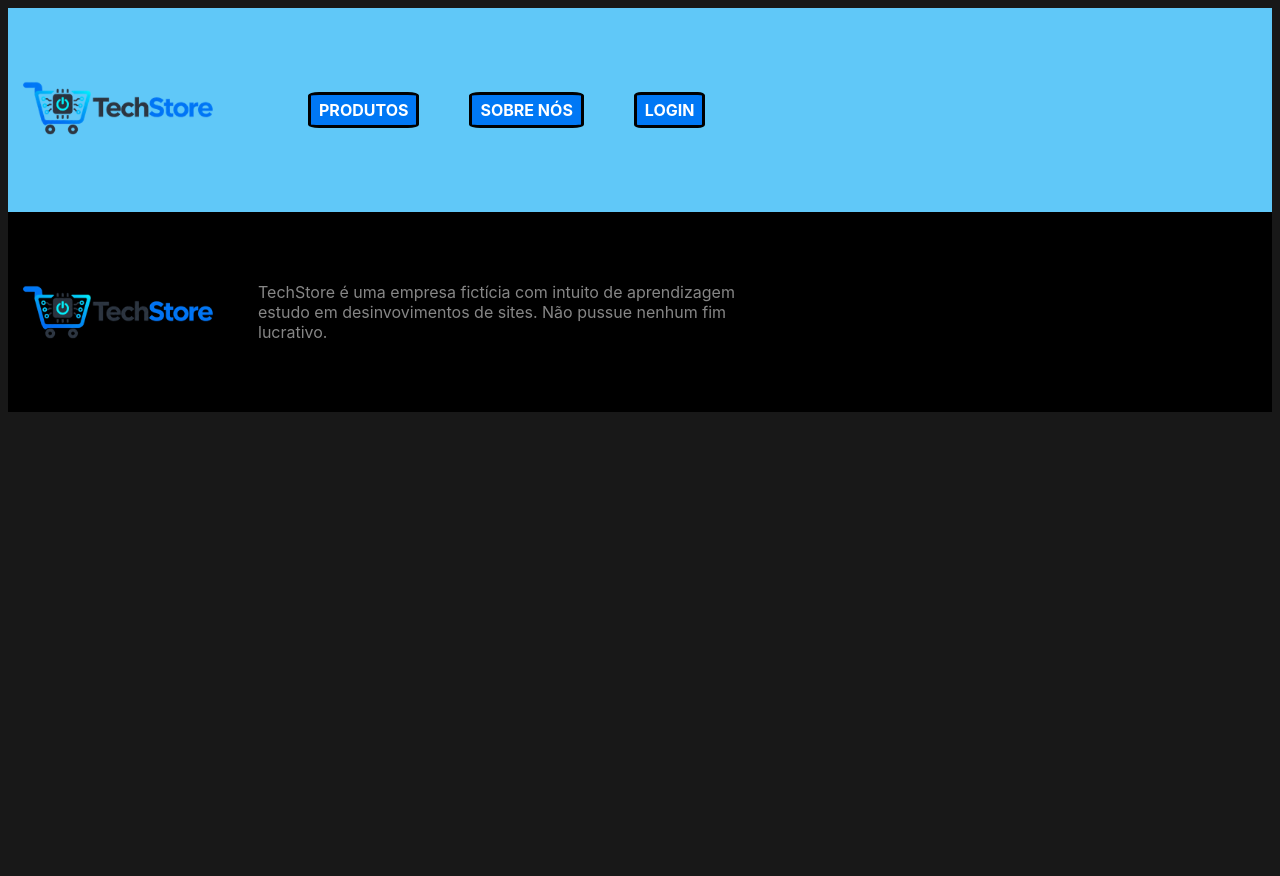
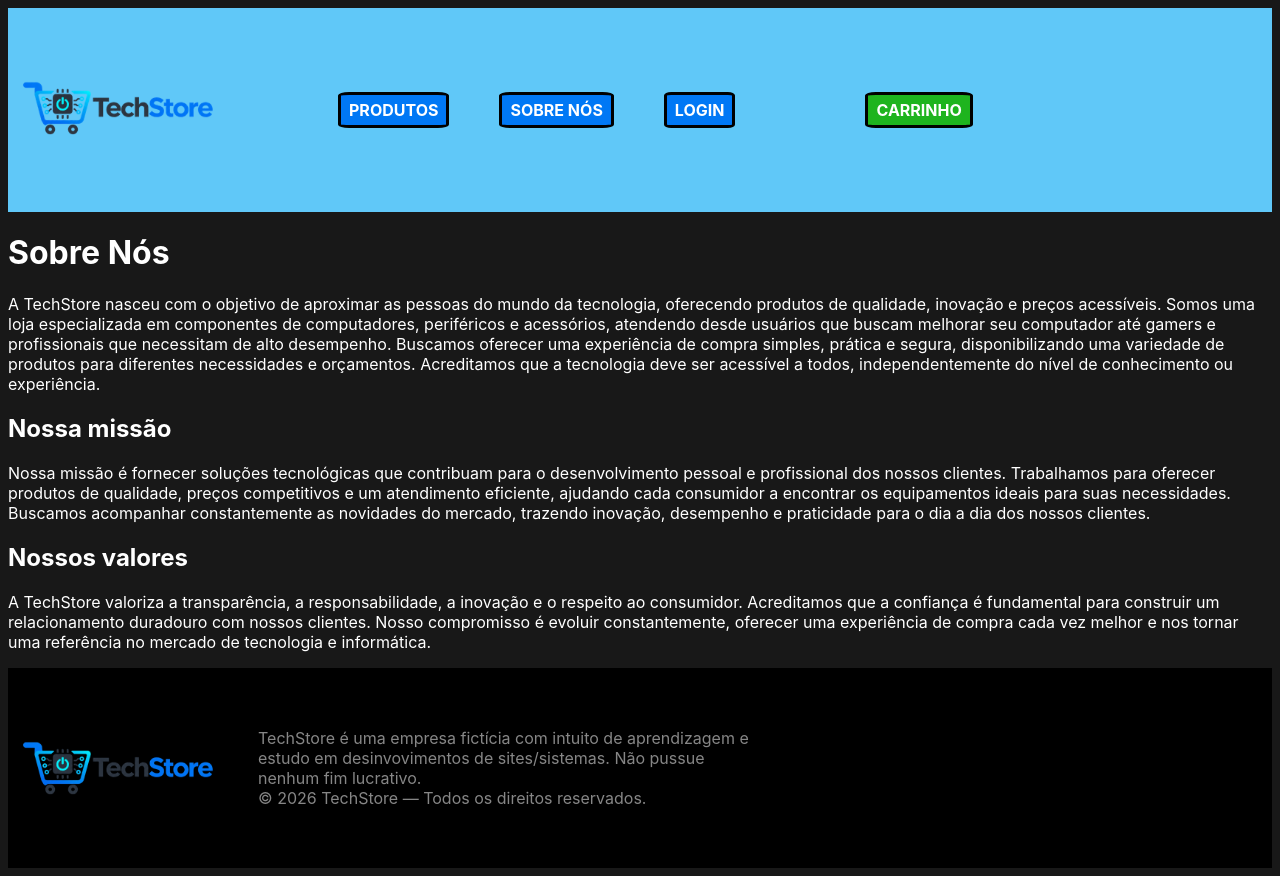
Before and after one commit to Bento120/ProvaPratica, a plain HTML site: page SobreNos.html in a window 1280 px wide. Before the commit the page ends 800 px from the top, so only its background shows below. Drawn offline with Linux system fonts and the light colour scheme.

Commit message:
Add 'Carrinho' page and enhance existing HTML structure with content and styling

```diff
--- a/SobreNos.html
+++ b/SobreNos.html
@@ -15,13 +15,22 @@
             <a href="SobreNos.html"><b>SOBRE NÓS</b></a>
             <a href="login.html"><b>LOGIN</b></a>
         </nav>
+        <a href="carrinho.html" class="carrinho"><b>CARRINHO</b></a>
     </header>
     <main>
+        <h1>Sobre Nós</h1>
+        <p>A TechStore nasceu com o objetivo de aproximar as pessoas do mundo da tecnologia, oferecendo produtos de qualidade, inovação e preços acessíveis. Somos uma loja especializada em componentes de computadores, periféricos e acessórios, atendendo desde usuários que buscam melhorar seu computador até gamers e profissionais que necessitam de alto desempenho. Buscamos oferecer uma experiência de compra simples, prática e segura, disponibilizando uma variedade de produtos para diferentes necessidades e orçamentos. Acreditamos que a tecnologia deve ser acessível a todos, independentemente do nível de conhecimento ou experiência.</P>
+
+        <h2>Nossa missão</h2>
+        <p>Nossa missão é fornecer soluções tecnológicas que contribuam para o desenvolvimento pessoal e profissional dos nossos clientes. Trabalhamos para oferecer produtos de qualidade, preços competitivos e um atendimento eficiente, ajudando cada consumidor a encontrar os equipamentos ideais para suas necessidades. Buscamos acompanhar constantemente as novidades do mercado, trazendo inovação, desempenho e praticidade para o dia a dia dos nossos clientes.</p>
+
+        <h2>Nossos valores</h2>
+        <p>A TechStore valoriza a transparência, a responsabilidade, a inovação e o respeito ao consumidor. Acreditamos que a confiança é fundamental para construir um relacionamento duradouro com nossos clientes. Nosso compromisso é evoluir constantemente, oferecer uma experiência de compra cada vez melhor e nos tornar uma referência no mercado de tecnologia e informática.</p>
 
     </main>
     <Footer>
         <img src="assets/LogoTechStore.png" width="200" height="auto">
-        <p>TechStore é uma empresa fictícia com intuito de aprendizagem estudo em desinvovimentos de sites. Não pussue nenhum fim lucrativo.</p>
+        <p>TechStore é uma empresa fictícia com intuito de aprendizagem e estudo em desinvovimentos de sites/sistemas. Não pussue nenhum fim lucrativo.<br>© 2026 TechStore — Todos os direitos reservados.</p>
     </Footer>
 </body>
 </html>
--- a/css/index.css
+++ b/css/index.css
@@ -10,6 +10,11 @@ header {
 .logo{
     position: relative;
     left: 10px;
+    transition: transform 0.3s;
+}
+
+.logo:hover{
+    transform: scale(1.1);
 }
 
 header nav a {
@@ -19,17 +24,32 @@ header nav a {
     border: 3px solid black;
     border-radius: 10%;
     padding: 5px 8px;
+    }
+
+header nav a:hover{
+    transform: scale(1.05);
 }
 
-header nav {
+header nav{
     display: flex;
     gap: 50px;
 }
 
-.cabecalho {
-  display: flex;
-  align-items: center;
-  gap: 100px;
+.carrinho {
+    background-color: rgb(30, 180, 30);
+    color: white;
+    text-decoration: none;
+    border: 3px solid black;
+    border-radius: 10%;
+    padding: 5px 8px;
+}
+
+.carrinho:hover{
+    transform: scale(1.05);
+}
+
+main{
+    color: white;
 }
 
 footer{
@@ -48,3 +68,9 @@ footer img {
     position: relative;
     left: 10px;
 }
+
+.cabecalho {
+  display: flex;
+  align-items: center;
+  gap: 130px;
+}
```
Also changed, not shown: carrinho.html (added, +22 -0 lines), index.html (+3 -1 lines), login.html (+2 -1 lines), produtos.html (+2 -1 lines).
